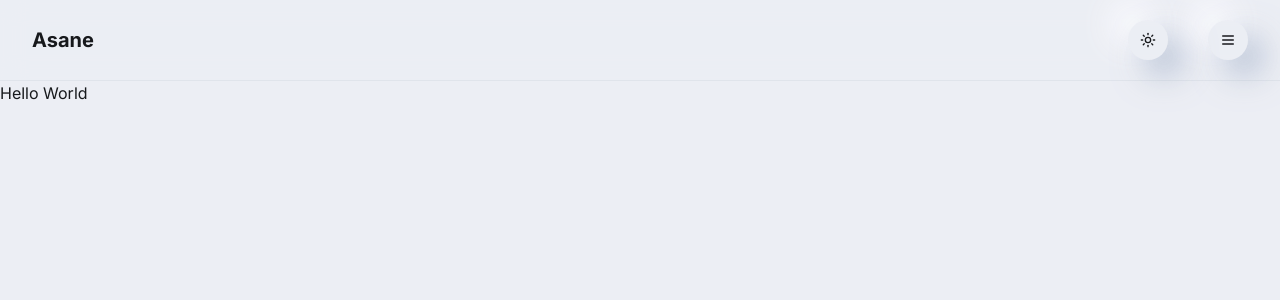
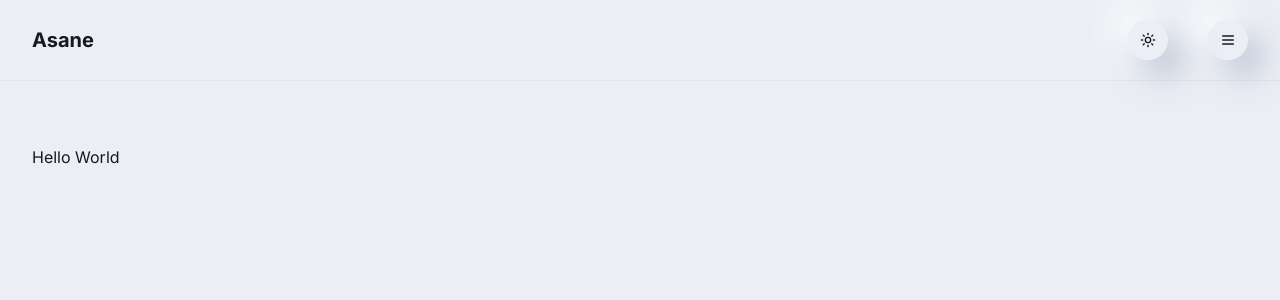
Before and after one commit to AsaneKento/asane-dev, a Next.js app: page / in a window 1280 px wide. Shown: the top 300 px of the page. Built offline with nearby package versions, Linux system fonts and the light colour scheme.

Commit message:
style: 背景色を調整した

```diff
--- a/src/contents/Home/Home.tsx
+++ b/src/contents/Home/Home.tsx
@@ -2,7 +2,7 @@ import type { ReactElement } from "react"
 
 export function Home(): ReactElement {
   return (
-    <main>
+    <main className={"min-h-screen bg-background py-16 px-4 sm:px-6 lg:px-8"}>
       <p>Hello World</p>
     </main>
   )
--- a/src/contents/Layout/components/Header/Header.tsx
+++ b/src/contents/Layout/components/Header/Header.tsx
@@ -13,7 +13,7 @@ export function Header(): ReactElement {
       animate={{ y: 0, opacity: 1 }}
       transition={{ duration: 0.5 }}
       className={
-        "sticky top-0 z-50 w-full border-b bg-background/90 backdrop-blur-md"
+        "sticky top-0 z-50 w-full border-b bg-background/95 backdrop-blur supports-[backdrop-filter]:bg-background/60"
       }
     >
       <div
--- a/src/stylesheet/global.css
+++ b/src/stylesheet/global.css
@@ -108,8 +108,8 @@
 
 .dark .neumorphic {
   box-shadow:
-    2px 2px 16px rgba(163, 177, 198, 0.1),
-    -8px -8px 16px rgba(255, 255, 255, 0.1),
+    2px 2px 8px rgba(163, 177, 198, 0.1),
+    -4px -4px 8px rgba(255, 255, 255, 0.1),
     inset 0 0 0 rgba(0, 0, 0, 0),
     inset 0 0 0 rgba(255, 255, 255, 0);
   transition: all 0.3s ease-in-out;
```
